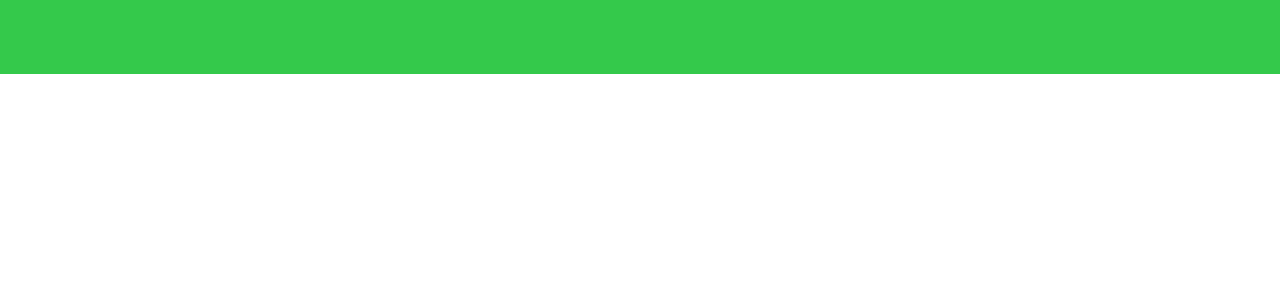
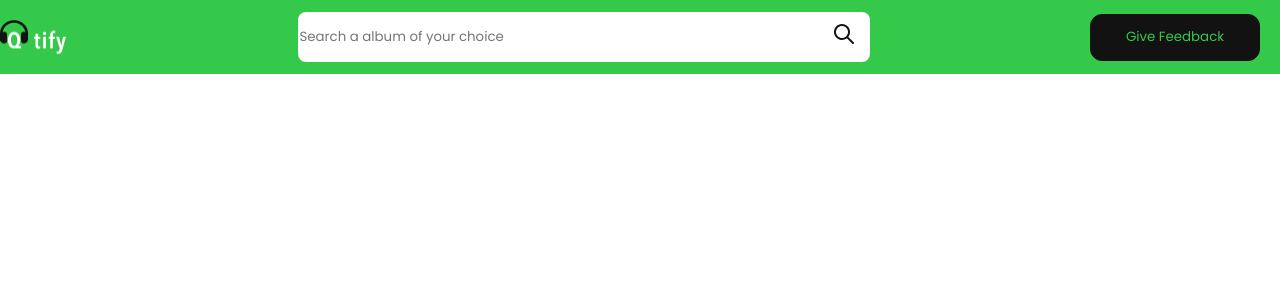
Before and after one commit to shivamsingla006/qtify, a React (Create React App) app in the folder qtify/: page / in a window 1280 px wide. Shown: the top 300 px of the page. Built offline with nearby package versions, Linux system fonts and the light colour scheme.

Commit message:
updated changes

```diff
--- a/qtify/src/App.js
+++ b/qtify/src/App.js
@@ -7,9 +7,9 @@
 function App() {
   return (
     <nav className={navBarContainerStyles.navbarcontainer}>
-            {/* <img className={navBarContainerStyles.logoCss} src={require('./assets/qtifyLogo.png')} />
+            <img className={navBarContainerStyles.logoCss} src={require('./assets/qtifyLogo.png')} />
            <SearchInputField />
-           <ButtonComponent buttonStyle={searchStyle.giveFeedbackBtn} containIcon={false} text={'Give Feedback'} /> */}
+           <ButtonComponent buttonStyle={searchStyle.giveFeedbackBtn} containIcon={false} text={'Give Feedback'} />
     </nav>
   );
 }
```
